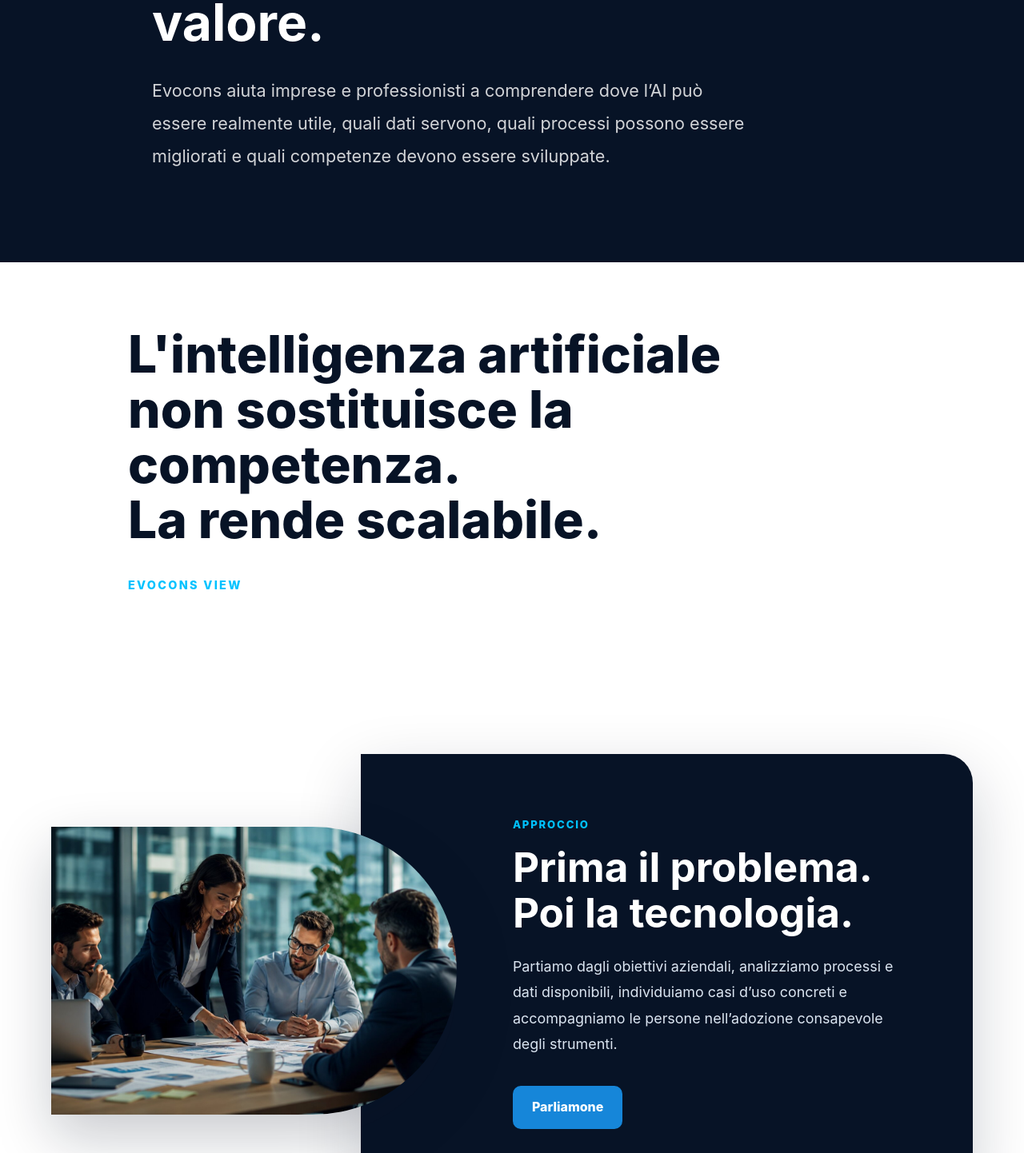
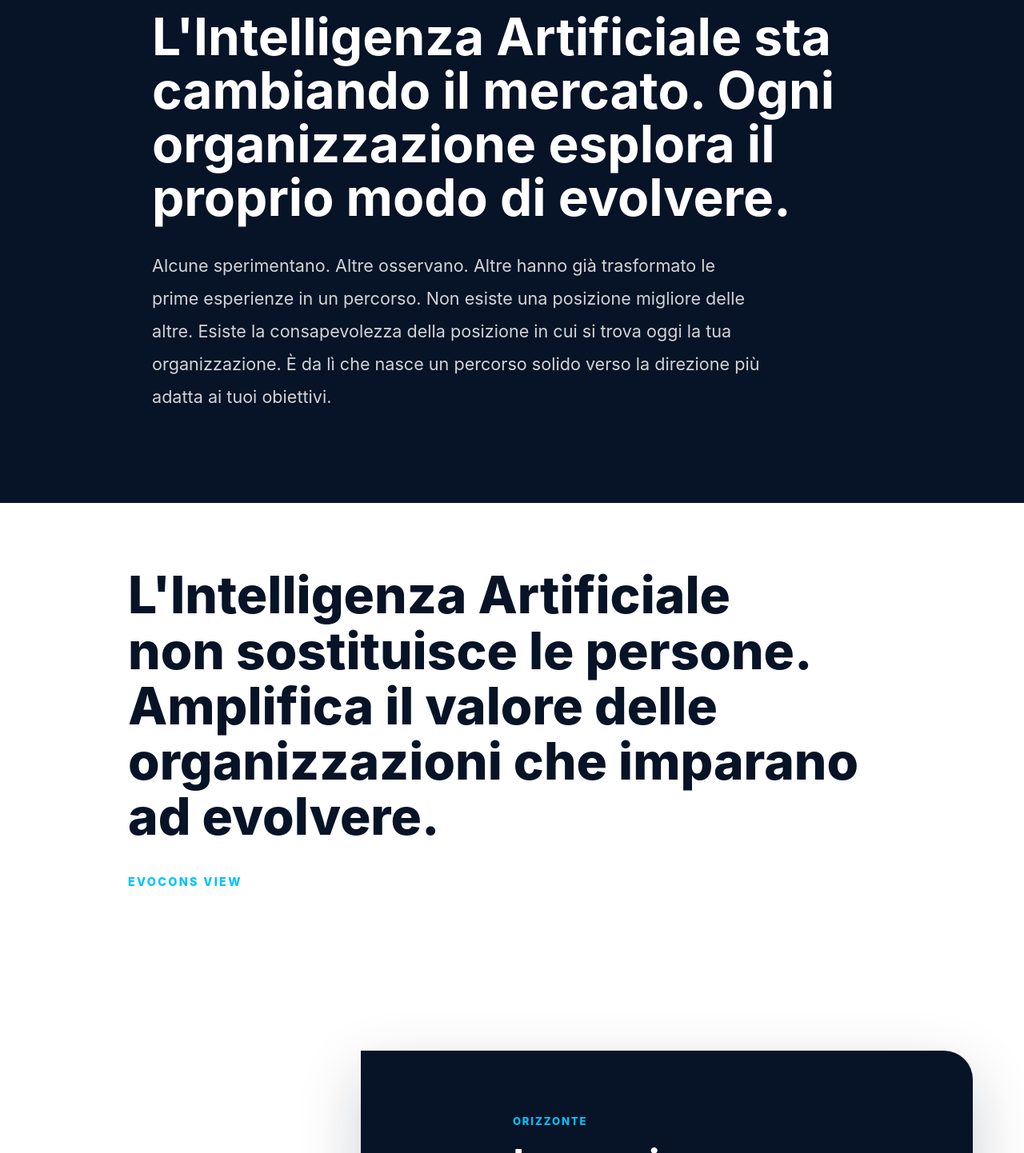
Before and after one commit to rswebline/evocons-v3-react, a React (Vite) app: page /ai-data-analytics in a window 1280 px wide. Shown: the part 1008-2450 px from the top of the page at 80% size. Built offline with nearby package versions, Linux system fonts and the light colour scheme.

Commit message:
Sprint 3 - AI page redesign

```diff
--- a/src/data/homeContent.js
+++ b/src/data/homeContent.js
@@ -3,7 +3,7 @@ export const homeContent = {
     eyebrow: "AI & DATA ANALYTICS",
     title: "Trasforma dati e AI in decisioni più efficaci",
     description:
-      "Individua dove l’intelligenza artificiale può generare valore reale per la tua organizzazione: processi da migliorare, dati da valorizzare, automazioni da introdurre e competenze da sviluppare.",
+  "Prima della tecnologia vengono obiettivi, persone, processi e dati. Da qui nasce una strategia AI capace di creare valore reale per la tua organizzazione.",
     items: [
       "Individua casi d’uso AI ad alto impatto",
       "Valorizza dati e informazioni a supporto delle decisioni",
@@ -15,9 +15,9 @@ export const homeContent = {
     },
     panel: {
       number: "01",
-      title: "AI Strategy",
+      title: "Persone + AI",
       text:
-        "Prima degli strumenti viene la direzione: obiettivi, processi, persone, dati e opportunità concrete di miglioramento.",
+  "Dove molti vedono una scelta tra persone e Intelligenza Artificiale, noi vediamo una squadra che crea valore insieme.",
     },
   },
   cybersecuritySection: {
@@ -38,7 +38,7 @@ export const homeContent = {
     number: "02",
     title: "Security Awareness",
     text:
-      "La tecnologia è solo una parte della sicurezza: comportamenti, processi e decisioni quotidiane incidono sulla capacità di prevenire e gestire il rischio.",
+  "Le competenze diventano patrimonio dell'organizzazione quando teoria, esperienza e applicazione si integrano nel lavoro quotidiano.",
   },
 },
 academySection: {
@@ -66,7 +66,7 @@ methodSection: {
   eyebrow: "APPROCCIO",
   title: "Dalla strategia all'azione, un passo alla volta",
   description:
-    "Ogni organizzazione ha esigenze, priorità e livelli di maturità differenti. Per questo ogni percorso parte dall'ascolto e si sviluppa attraverso obiettivi concreti e misurabili.",
+  "Ogni percorso parte dall'ascolto, dalla consapevolezza della situazione attuale e dalla definizione di obiettivi concreti. Da lì costruiamo un percorso solido, misurabile e sostenibile.",
   steps: [
     {
       title: "Comprendere",
@@ -92,11 +92,11 @@ methodSection: {
 },
 ctaSection: {
   title:
-    "Vuoi capire quale può essere il prossimo passo per la tua organizzazione?",
+    "Ogni trasformazione inizia da una conversazione.",
   description:
-    "Che si tratti di innovazione, intelligenza artificiale, cybersecurity o sviluppo delle competenze, ogni percorso inizia da una conversazione.",
+    "Confrontiamoci sui tuoi obiettivi, sulle priorità della tua organizzazione e sulle opportunità che possono generare valore.",
   primaryButton: {
-    label: "Parliamone",
+    label: "Parla con un consulente",
     href: "/contatti",
   },
 },
--- a/src/data/pages/ai.js
+++ b/src/data/pages/ai.js
@@ -1,12 +1,14 @@
 import { serviceAreas } from "../serviceAreas";
+
 const aiArea = serviceAreas.find((area) => area.slug === "ai-data-analytics");
 
 export const aiPage = {
   hero: {
     eyebrow: aiArea.eyebrow,
-  title: "Dati e intelligenza artificiale per decidere meglio",
+    title:
+      "L'Intelligenza Artificiale sta cambiando il mercato. Ogni organizzazione esplora il proprio modo di evolvere.",
     subtitle:
-    "Soluzioni, formazione e consulenza per usare dati e AI nei processi aziendali con metodo, consapevolezza e controllo.",
+      "Alcune sperimentano. Altre osservano. Altre hanno già trasformato le prime esperienze in un percorso. Non esiste una posizione migliore delle altre. Esiste la consapevolezza della posizione in cui si trova oggi la tua organizzazione. È da lì che nasce un percorso solido verso la direzione più adatta ai tuoi obiettivi.",
     image: aiArea.heroImage,
     height: "medium",
     className: "page-hero--ai",
@@ -22,129 +24,118 @@ export const aiPage = {
   },
 
   intro: {
-    eyebrow: "AI e Data Analytics",
-    title: "L’intelligenza artificiale è utile solo quando genera valore.",
+    eyebrow: "Riconoscimento",
+    title:
+      "L'Intelligenza Artificiale sta cambiando il mercato. Ogni organizzazione esplora il proprio modo di evolvere.",
     text:
-      "Evocons aiuta imprese e professionisti a comprendere dove l’AI può essere realmente utile, quali dati servono, quali processi possono essere migliorati e quali competenze devono essere sviluppate.",
+      "Alcune sperimentano. Altre osservano. Altre hanno già trasformato le prime esperienze in un percorso.\n\nNon esiste una posizione migliore delle altre. Esiste la consapevolezza della posizione in cui si trova oggi la tua organizzazione. È da lì che nasce un percorso solido verso la direzione più adatta ai tuoi obiettivi.",
   },
 
   highlight: {
-    eyebrow: "Approccio",
-    title: "Prima il problema. Poi la tecnologia.",
+    eyebrow: "Orizzonte",
+    title:
+      "Immagina un'organizzazione in cui l'AI diventa una competenza, non una dipendenza.",
     text:
-      "Partiamo dagli obiettivi aziendali, analizziamo processi e dati disponibili, individuiamo casi d’uso concreti e accompagniamo le persone nell’adozione consapevole degli strumenti.",
+      "Dove molti vedono una scelta tra persone e Intelligenza Artificiale, noi vediamo una squadra che crea valore insieme.",
     image: "/images/hero/about-hero.jpg",
-    imageAlt: "AI e Data Analytics",
-    buttonLabel: "Parliamone",
-    buttonPath: "/contatti",
+    imageAlt: "Persone e Intelligenza Artificiale",
+    buttonLabel: "Scopri il metodo",
+    buttonPath: "/chi-siamo",
   },
 
   featuresSection: {
-    eyebrow: "Cosa facciamo",
-    title: "Dall’analisi dei dati alla formazione sull’AI",
+    eyebrow: "Percorso",
+    title: "Il metodo Evocons",
     subtitle:
-      "Interveniamo dove dati, processi e competenze devono dialogare per produrre decisioni migliori.",
+      "Ogni trasformazione nasce dalla comprensione del contesto e cresce attraverso competenze, sperimentazione e autonomia.",
   },
 
   features: [
     {
-      icon: "📊",
-      title: "Data Analytics",
+      icon: "🎯",
+      title: "Comprendere",
       text:
-        "Analisi, lettura e interpretazione dei dati per supportare decisioni operative e strategiche.",
+        "Ascoltare prima di proporre. Ogni progetto parte dalla comprensione dell'organizzazione, delle persone e degli obiettivi.",
     },
     {
-      icon: "🤖",
-      title: "AI nei processi",
+      icon: "🧭",
+      title: "Individuare",
       text:
-        "Individuazione di casi d’uso concreti in cui l’AI può migliorare attività, tempi e qualità del lavoro.",
+        "Identificare obiettivi, persone, processi e opportunità in cui l'Intelligenza Artificiale può generare valore concreto.",
     },
     {
-      icon: "🎓",
-      title: "Formazione AI",
+      icon: "🧪",
+      title: "Sperimentare",
       text:
-        "Workshop e percorsi formativi per sviluppare consapevolezza, competenze e capacità di utilizzo.",
+        "Validare idee attraverso Ally, workshop e casi d'uso reali, riducendo il rischio e aumentando la consapevolezza.",
+    },
+    {
+      icon: "🚀",
+      title: "Consolidare",
+      text:
+        "Trasferire competenze e rendere l'organizzazione autonoma nell'utilizzo dell'AI e nell'evoluzione dei propri processi.",
     },
   ],
 
   flowSection: {
-    eyebrow: "Percorso",
-    title: "Come introduciamo l’AI",
+    eyebrow: "Il percorso",
+    title: "Dalla comprensione all'autonomia",
     subtitle:
-      "Un percorso progressivo per evitare sperimentazioni isolate e costruire valore reale.",
+      "Un percorso progressivo che accompagna l'organizzazione nell'adozione consapevole dell'Intelligenza Artificiale.",
   },
 
   flow: [
     {
-      title: "Comprensione",
-      text: "Analizziamo obiettivi, processi e bisogni reali.",
+      title: "Comprendere",
+      text: "Ascoltare prima di proporre.",
     },
     {
-      title: "Dati",
-      text: "Verifichiamo dati disponibili, qualità e possibilità di utilizzo.",
+      title: "Individuare",
+      text: "Obiettivi, persone, processi e opportunità.",
     },
     {
-      title: "Casi d’uso",
-      text: "Individuiamo applicazioni concrete e sostenibili.",
+      title: "Sperimentare",
+      text: "Con Ally, workshop e casi d'uso.",
     },
     {
-      title: "Sperimentazione",
-      text: "Testiamo soluzioni semplici, misurabili e governabili.",
-    },
-    {
-      title: "Adozione",
-      text: "Formiamo le persone e accompagniamo l’integrazione nei processi.",
+      title: "Consolidare",
+      text: "Trasferire competenze e rendere autonoma l'organizzazione.",
     },
   ],
 
-  cta: {
-    eyebrow: "AI e Data Analytics",
-    title: "Vuoi capire come usare l’AI nella tua organizzazione?",
-    text:
-      "Possiamo partire da un confronto per individuare opportunità, priorità e primi casi d’uso concreti.",
-    buttonLabel: "Contattaci",
-    buttonPath: "/contatti",
-  },
-
   quote: {
     quote:
-    "L'intelligenza artificiale\nnon sostituisce la competenza.\n\nLa rende scalabile.",
+      "L'Intelligenza Artificiale\nnon sostituisce le persone.\n\nAmplifica il valore delle organizzazioni che imparano ad evolvere.",
     author: "EVOCONS VIEW",
   },
 
   knowledgeHub: {
     header: {
-    eyebrow: "Knowledge Hub",
-    title: "Approfondimenti per capire prima di scegliere",
+      eyebrow: "Storia",
+      title: "Ogni trasformazione nasce da una storia.",
       subtitle:
-      "Insight, guide e percorsi per orientarsi nell’adozione dell’intelligenza artificiale e trasformare la curiosità in decisioni consapevoli.",
+        "Presto racconteremo come organizzazioni diverse hanno trasformato l'AI in un'opportunità concreta di crescita.",
     },
 
     items: [
       {
-      eyebrow: "Insight",
+        eyebrow: "Coming Soon",
         title:
-        "Perché l’AI non parte dagli strumenti, ma dalle domande giuste.",
+          "Case history, workshop e percorsi di trasformazione saranno presto disponibili.",
         previewImage: "/images/hero/ai-hero.jpg",
-      imageAlt: "AI e strategia",
-      path: "/ai-data-analytics",
-    },
-    {
-      eyebrow: "Guida",
-      title:
-        "Come individuare un primo caso d’uso AI sostenibile e misurabile.",
-      previewImage: "/images/hero/ai-hero.jpg",
-      imageAlt: "AI e casi d’uso",
-      path: "/ai-data-analytics",
-    },
-    {
-      eyebrow: "Percorso",
-      title:
-        "Dall’assessment alla formazione: costruire competenze AI in azienda.",
-      previewImage: "/images/hero/ai-hero.jpg",
-      imageAlt: "AI e formazione",
+        imageAlt: "Trasformazione AI",
         path: "/ai-data-analytics",
       },
     ],
   },
+
+  cta: {
+    eyebrow: "Iniziamo",
+    title:
+      "Scopri dove l'AI può creare valore nella tua organizzazione.",
+    text:
+      "Ogni percorso inizia comprendendo il punto di partenza. Insieme possiamo individuare le opportunità più adatte alla tua realtà.",
+    buttonLabel: "Parla con un consulente",
+    buttonPath: "/contatti",
+  },
 };
--- a/src/pages/Home.jsx
+++ b/src/pages/Home.jsx
@@ -12,9 +12,9 @@ function Home() {
   <HeroSection />
   <ServicesOverview />
   <AISection />
+  <MethodSection />
   <CybersecuritySection />
   <AcademySection />
-      <MethodSection />
   <CtaSection />
 </>
   );
```
Also changed, not shown: 6 other files (tests, documents, lock files or other folders). Lines whose indentation alone changed are shown as unchanged.
